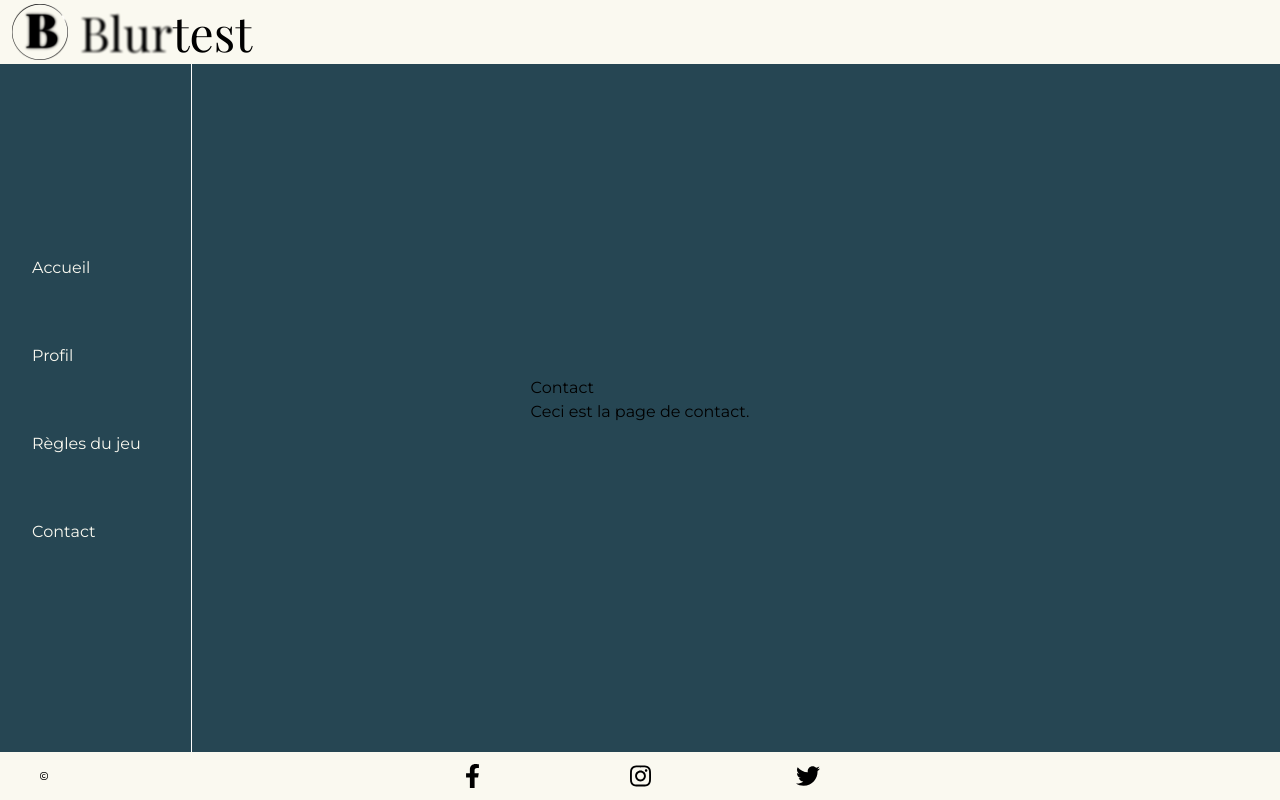
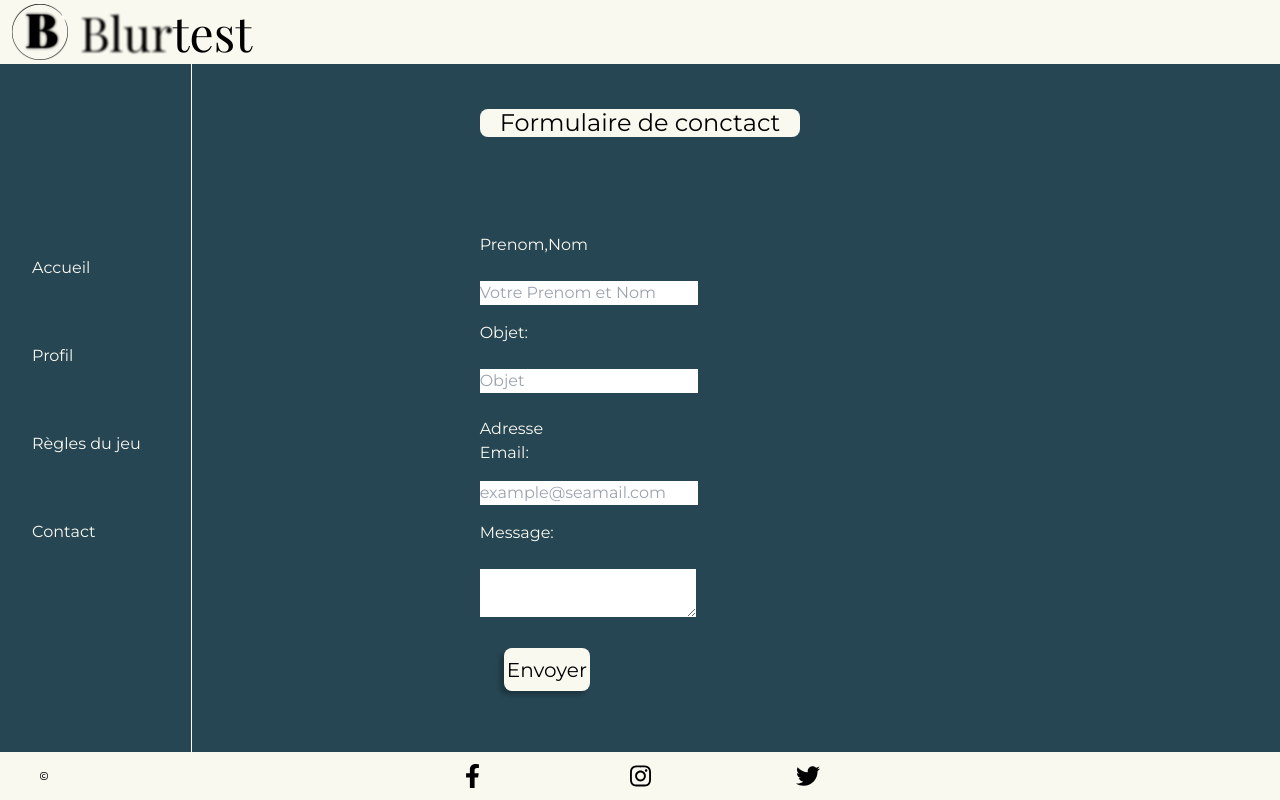
Before and after one commit to SbirLobo/Blurtest, a React (Vite) app in the folder frontend/: page /contact in a window 1280 px wide. Built offline with nearby package versions, Linux system fonts and the light colour scheme.

Commit message:
contactpage

```diff
--- a/frontend/src/App.css
+++ b/frontend/src/App.css
@@ -199,6 +199,17 @@ input[type="checkbox"]:checked ~ span:nth-of-type(3) {
   }
 }
 
+label {
+  display: flex;
+  width: 40px;
+  height: 40px;
+  cursor: pointer;
+  flex-direction: row;
+  align-items: flex-end;
+  flex-wrap: wrap;
+  color: #faf9f0;
+
+}
 @keyframes blur-animation {
   0% {
     filter: blur(40px);
--- a/frontend/src/pages/ContactPage.jsx
+++ b/frontend/src/pages/ContactPage.jsx
@@ -2,10 +2,72 @@ import React from "react";
 
 function ContactPage() {
   return (
-    <div>
-      <h1>Contact</h1>
-      <p>Ceci est la page de contact.</p>
-    </div>
+    <main>
+      <div className="infoBlockXl">
+        <h1 className="cardfilmTitle h-7 md:text-2xl mb-[5rem] max-xl:hidden">
+          Formulaire de conctact
+        </h1>
+      </div>
+
+      <section id="contact">
+        <form id="contactForm">
+          <label htmlFor="name" placeholder="Votre Nom">
+            Prenom,Nom
+          </label>
+          <br />
+          <input
+            type="text"
+            id="name"
+            name="name"
+            placeholder="Votre Prenom et Nom"
+            autoComplete
+            required
+          />
+          <br />
+
+          <label htmlFor="lastname">Objet:</label>
+          <br />
+          <input
+            type="text"
+            id="lastname"
+            name="lname"
+            placeholder="Objet"
+            autoComplete
+            required
+          />
+          <br />
+          <br />
+
+          <label htmlFor="email" autoComplete required>
+            Adresse Email:
+          </label>
+          <br />
+          <input
+            width="500px"
+            type="email"
+            id="email"
+            name="email"
+            placeholder="example@seamail.com"
+            required
+          />
+          <br />
+
+          <label htmlFor="message">Message:</label>
+          <br />
+          <textarea id="message" name="message" required />
+          <br />
+          <br />
+
+          <button
+            type="submit"
+            className="okButton hover:okButtonHover md:okButtonDesktop md:text-xl"
+          >
+            Envoyer
+          </button>
+        </form>
+      </section>
+    </main>
   );
 }
+
 export default ContactPage;
```
